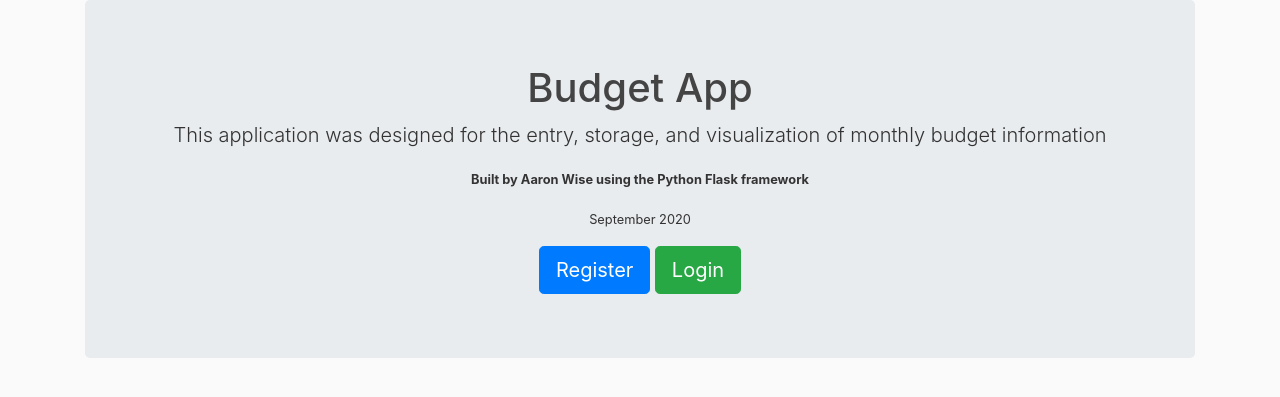
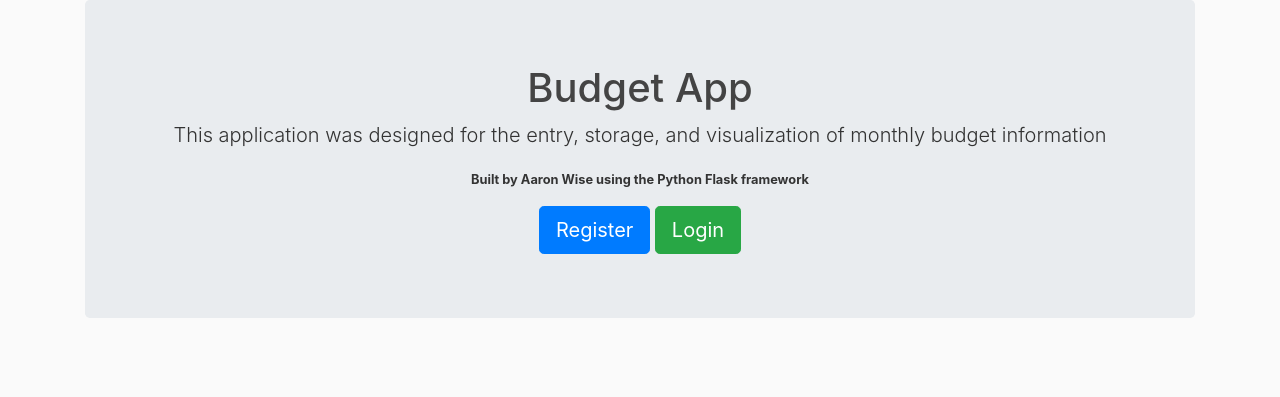
Before and after one commit to aaronbwise/flask-app-chartjs, a Flask app: page / in a window 1280 px wide. Shown: the part 56-453 px from the top of the page. Run offline with Flask 3, Linux system fonts and the light colour scheme; some libraries are stand-ins or nearby versions.

Commit message:
updated README

```diff
--- a/budgetapp/templates/landing_page.html
+++ b/budgetapp/templates/landing_page.html
@@ -5,7 +5,6 @@
     <p class="lead">This application was designed for the entry, storage, and visualization of monthly budget
         information</p>
     <p><small><strong>Built by Aaron Wise using the Python Flask framework</strong></small></p>
-    <p><small>September 2020</small></p>
     {% if current_user.is_authenticated %}
     {% else %}
     <a href="/register" class="btn btn-primary btn-lg">Register</a>
```
Also changed, not shown: landing_page.jpg.
